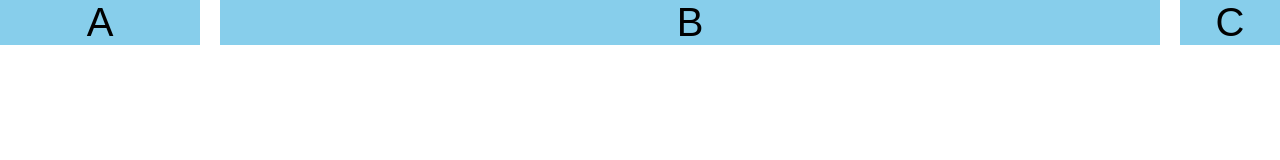
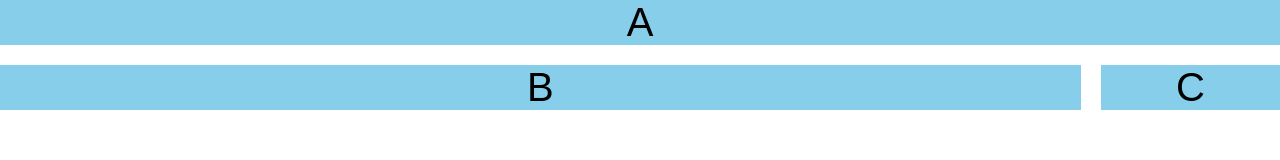
Before and after one commit to KSawkim/Branch, a plain HTML site: page index.html in a window 1280 px wide. Drawn offline with Linux system fonts and the light colour scheme.

Commit message:
style.css

```diff
--- a/style.css
+++ b/style.css
@@ -13,12 +13,22 @@ body {
     display: grid;
     gap: 20px;
     grid-template-columns: 200px auto 100px;
+    grid-template-areas:
+    "A A A A  A A A A  A A A A"
+    "B B B B  B B B B  B B C C"
+    "B B B B  B B B B  B B C C";
 }
 [class^="box-"] {
     background-color: skyblue;
     display: grid;
     place-items: center;
 }
-.container {
-
+.box-1 {
+    grid-area: A;
+    }
+.box-2 {
+    grid-area: B;
 }
+.box-3 {
+    grid-area: C;
+}
```
